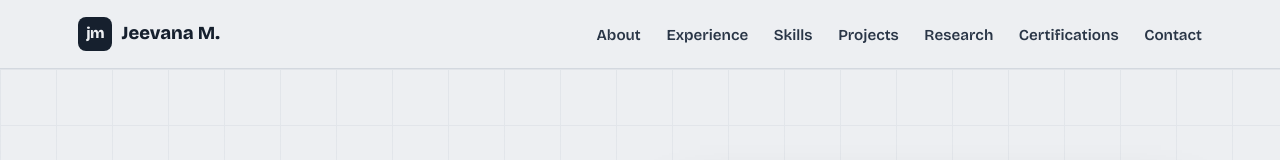
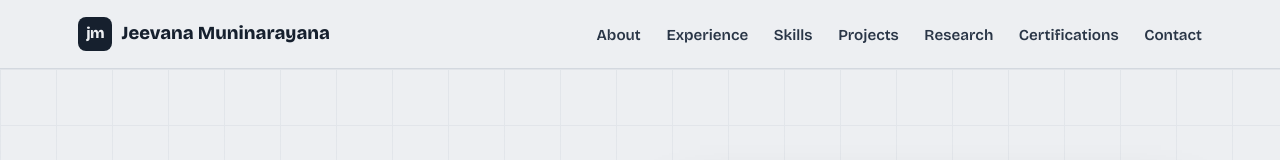
Before and after one commit to jeevana-muninarayana/jeevana-muninarayana.github.io, a plain HTML site: page index.html in a window 1280 px wide. Shown: the top 160 px of the page. Drawn offline with nearby package versions, Linux system fonts and the light colour scheme.

Commit message:
Update navigation logo text to full name

```diff
--- a/index.html
+++ b/index.html
@@ -257,7 +257,7 @@ body > button:hover{background:var(--cobalt)!important}
 <div class="floating-particles" aria-hidden="true"></div>
 <nav class="navbar" aria-label="Main">
 <div class="nav-container">
-<a href="#home" class="nav-logo"><span class="mark">jm</span>Jeevana M.</a>
+<a href="#home" class="nav-logo"><span class="mark">jm</span>Jeevana Muninarayana</a>
 <ul class="nav-menu" id="navMenu">
 <li><a href="#about" class="nav-link">About</a></li>
 <li><a href="#experience" class="nav-link">Experience</a></li>
```
